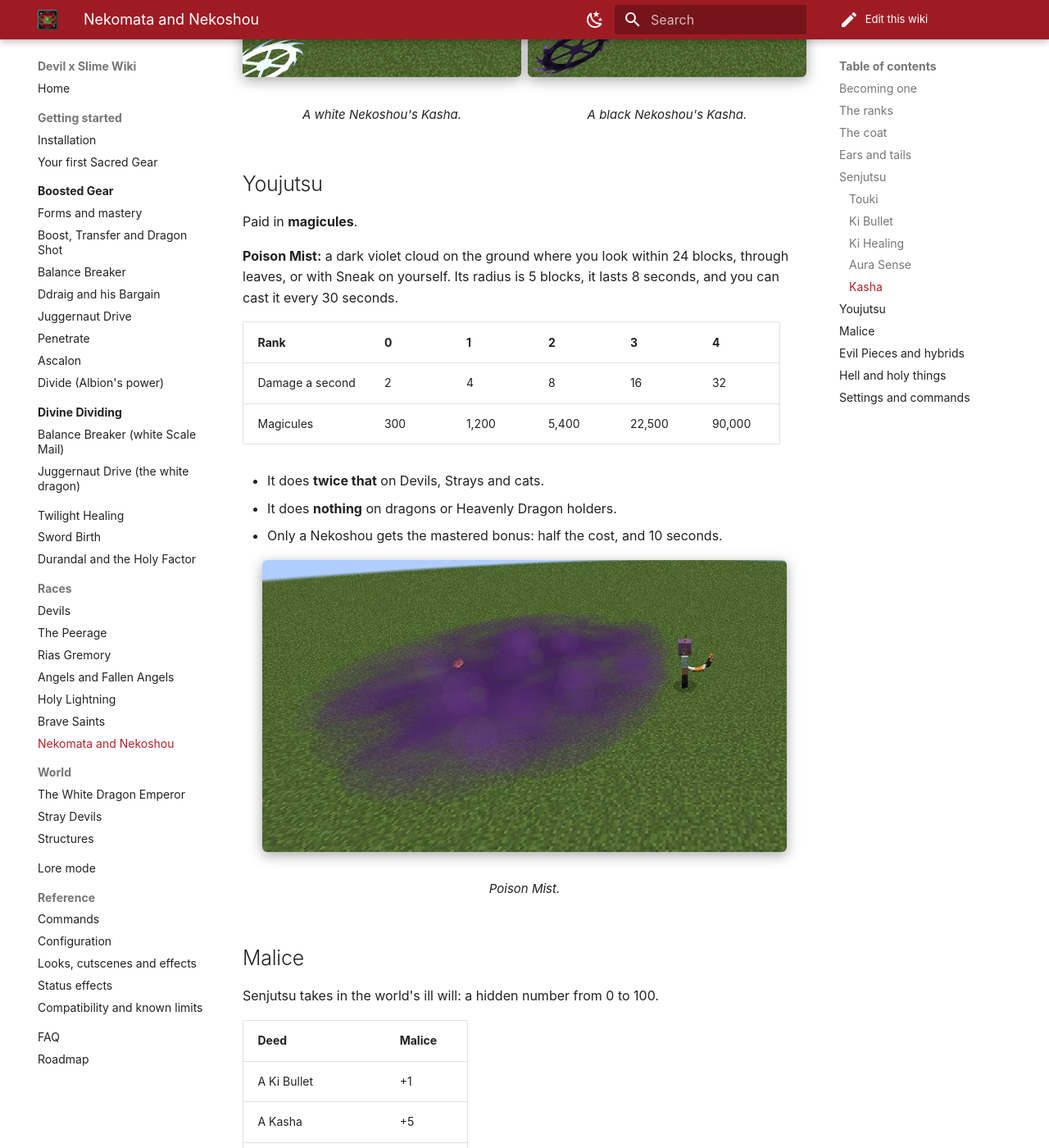
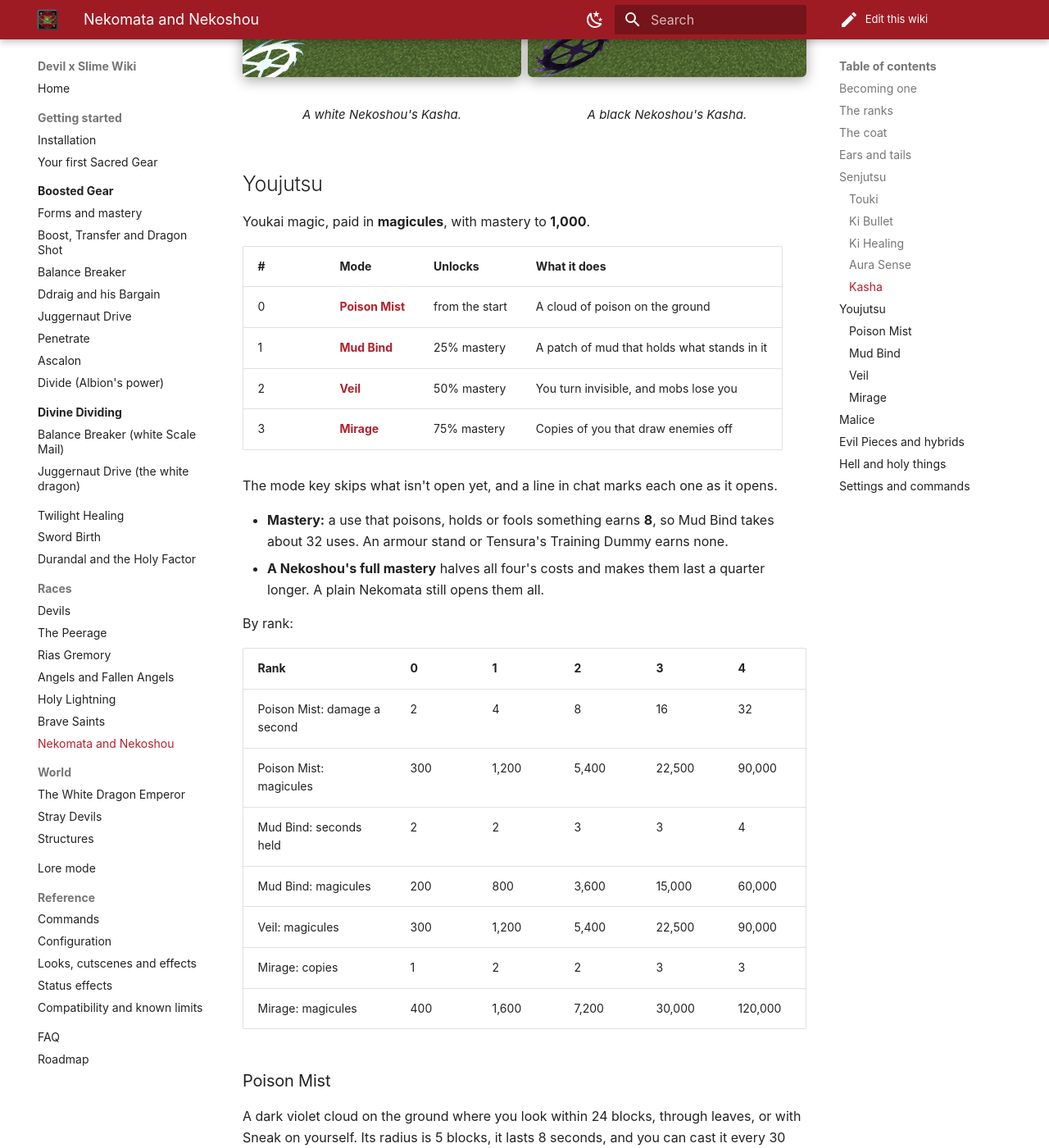
Before and after one commit to Malwikpl/devil-x-slime-wiki, an MkDocs documentation site: the page built from docs/races/nekomata.md, in a window 1280 px wide and 1400 px high, scrolled down 7627 px. Shown: the whole window at 82% size. Built offline with MkDocs 1.6.1 and Material for MkDocs 9.7.7, drawn with Linux system fonts in a browser that asks for light colours; comment, search, counter and statistics services are not loaded; some of the changed text lies outside the part shown.

Commit message:
Youjutsu's new arts (0.1.107): Mud Bind, Veil and Mirage
Youjutsu now has four modes, opening at 25, 50 and 75% mastery, and earns 8
mastery a use. A Nekoshou's full mastery halves all four's costs and makes them
last a quarter longer. The Mud Bound and Veil effects, the youjutsuMasteryPerUse,
mudBind, veil and mirage settings, the looks, the FAQ and the Roadmap.

Co-Authored-By: Claude Opus 5.5 (1M context) <noreply@anthropic.com>

```diff
--- a/docs/races/nekomata.md
+++ b/docs/races/nekomata.md
@@ -1,6 +1,6 @@
 # Nekomata and Nekoshou
 
-Koneko's and Kuroka's race, added in **0.2.0**: cat Youkai with ears and tails, Senjutsu's ki and Youjutsu's poison. Each line has
+Koneko's and Kuroka's race, added in **0.2.0**: cat Youkai with ears and tails, Senjutsu's ki and Youjutsu's poison and tricks. Each line has
 five ranks, and each rank is a race of its own on Tensura's evolution screen.
 
 - **Nekomata** pick a coat of their own, and have the whole set of powers.
@@ -222,24 +222,102 @@ climbing one-block steps.
 
 ## Youjutsu
 
-Paid in **magicules**.
+Youkai magic, paid in **magicules**, with mastery to **1,000**.
 
-**Poison Mist:** a dark violet cloud on the ground where you look within 24 blocks, through leaves, or with Sneak on yourself. Its radius
-is 5 blocks, it lasts 8 seconds, and you can cast it every 30 seconds.
+| # | Mode | Unlocks | What it does |
+|---|---|---|---|
+| 0 | **[Poison Mist](#poison-mist)** | from the start | A cloud of poison on the ground |
+| 1 | **[Mud Bind](#mud-bind)** | 25% mastery | A patch of mud that holds what stands in it |
+| 2 | **[Veil](#veil)** | 50% mastery | You turn invisible, and mobs lose you |
+| 3 | **[Mirage](#mirage)** | 75% mastery | Copies of you that draw enemies off |
+
+The mode key skips what isn't open yet, and a line in chat marks each one as it opens.
+
+- **Mastery:** a use that poisons, holds or fools something earns **8**, so Mud Bind takes about 32 uses. An armour stand or Tensura's
+  Training Dummy earns none.
+- **A Nekoshou's full mastery** halves all four's costs and makes them last a quarter longer. A plain Nekomata still opens them all.
+
+By rank:
 
 | Rank | 0 | 1 | 2 | 3 | 4 |
 |---|---|---|---|---|---|
-| Damage a second | 2 | 4 | 8 | 16 | 32 |
-| Magicules | 300 | 1,200 | 5,400 | 22,500 | 90,000 |
+| Poison Mist: damage a second | 2 | 4 | 8 | 16 | 32 |
+| Poison Mist: magicules | 300 | 1,200 | 5,400 | 22,500 | 90,000 |
+| Mud Bind: seconds held | 2 | 2 | 3 | 3 | 4 |
+| Mud Bind: magicules | 200 | 800 | 3,600 | 15,000 | 60,000 |
+| Veil: magicules | 300 | 1,200 | 5,400 | 22,500 | 90,000 |
+| Mirage: copies | 1 | 2 | 2 | 3 | 3 |
+| Mirage: magicules | 400 | 1,600 | 7,200 | 30,000 | 120,000 |
 
-- It does **twice that** on Devils, Strays and cats.
+### Poison Mist
+
+A dark violet cloud on the ground where you look within 24 blocks, through leaves, or with Sneak on yourself. Its radius is 5 blocks, it
+lasts 8 seconds, and you can cast it every 30 seconds.
+
+- It does **twice the table's damage** on Devils, Strays and cats.
 - It does **nothing** on dragons or Heavenly Dragon holders.
-- Only a Nekoshou gets the mastered bonus: half the cost, and 10 seconds.
 
 <figure markdown="span">
   ![Poison Mist](../assets/images/neko-poison-mist.jpg){ loading=lazy }
   <figcaption>Poison Mist.</figcaption>
 </figure>
+
+### Mud Bind
+
+*Mode 1, from 25% mastery.*
+
+A patch of mud, radius **3.5 blocks**, where you look, or with Sneak at your feet. It lies for 4 seconds, and you can cast it every 20 seconds.
+
+- What stands in it can **barely move or jump** for the table's time, but can still swing and cast.
+- A patch holds nothing twice.
+- It does no damage, and spares you, your allies and your pets.
+- Anything that refuses effects only wades through.
+
+<figure markdown="span">
+  ![Mud Bind](../assets/images/neko-mud-bind.jpg){ loading=lazy }
+  <figcaption>Mud Bind.</figcaption>
+</figure>
+
+### Veil
+
+*Mode 2, from 50% mastery.*
+
+You turn **invisible for 15 seconds**, though armour still shows.
+
+- Mobs within 32 blocks drop you, and none can pick you up from further than **3 blocks**.
+- **A hit you land, a second press or the berserk ends it.** Being hit doesn't, and nor do Thorns or your Poison Mist's ticks.
+- The **45 second** cooldown starts when it ends.
+- The wisps and the sound are yours alone, so they don't give away where you went.
+
+<figure markdown="span">
+  ![Fading into a Veil](../assets/images/neko-veil.jpg){ loading=lazy }
+  <figcaption>Fading into a Veil, as you see it.</figcaption>
+</figure>
+
+### Mirage
+
+*Mode 3, from 75% mastery.*
+
+Copies of you step out, in your skin, armour, held item, ears and tails, with your name. They last **10 seconds**, and you can cast it every
+40 seconds.
+
+- A mob within 24 blocks going for you goes for a copy, and those already after you turn to one.
+- **Any hit pops a copy** in dark smoke, with no loot, XP, EP or souls.
+- Casting again replaces them. Logging out, dying or changing dimension takes them away.
+
+<div class="grid" markdown>
+
+<figure markdown="span">
+  ![Three Mirage copies](../assets/images/neko-mirage.jpg){ loading=lazy }
+  <figcaption>Copies wear what you wear.</figcaption>
+</figure>
+
+<figure markdown="span">
+  ![Copies popping in dark smoke](../assets/images/neko-mirage-pop.jpg){ loading=lazy }
+  <figcaption>Popping in dark smoke.</figcaption>
+</figure>
+
+</div>
 
 ## Malice
 
```
Also changed, not shown: docs/faq.md (+4 -0 lines), docs/reference/configuration.md (+14 -0 lines), docs/reference/looks.md (+1 -1 lines), docs/reference/status-effects.md (+2 -0 lines), docs/roadmap.md (+1 -1 lines), docs/assets/images/neko-mirage-pop.jpg (added), docs/assets/images/neko-mirage.jpg (added), docs/assets/images/neko-mud-bind.jpg (added), docs/assets/images/neko-veil.jpg (added).
